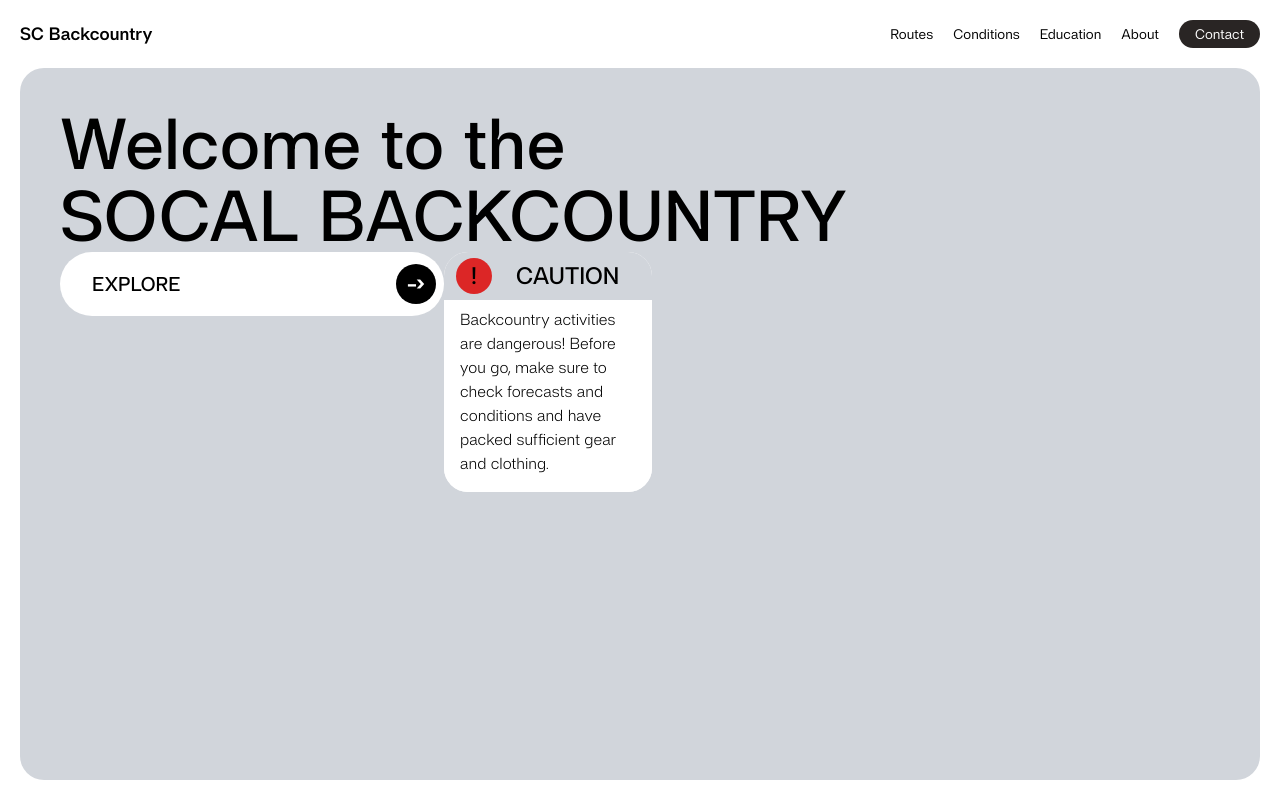
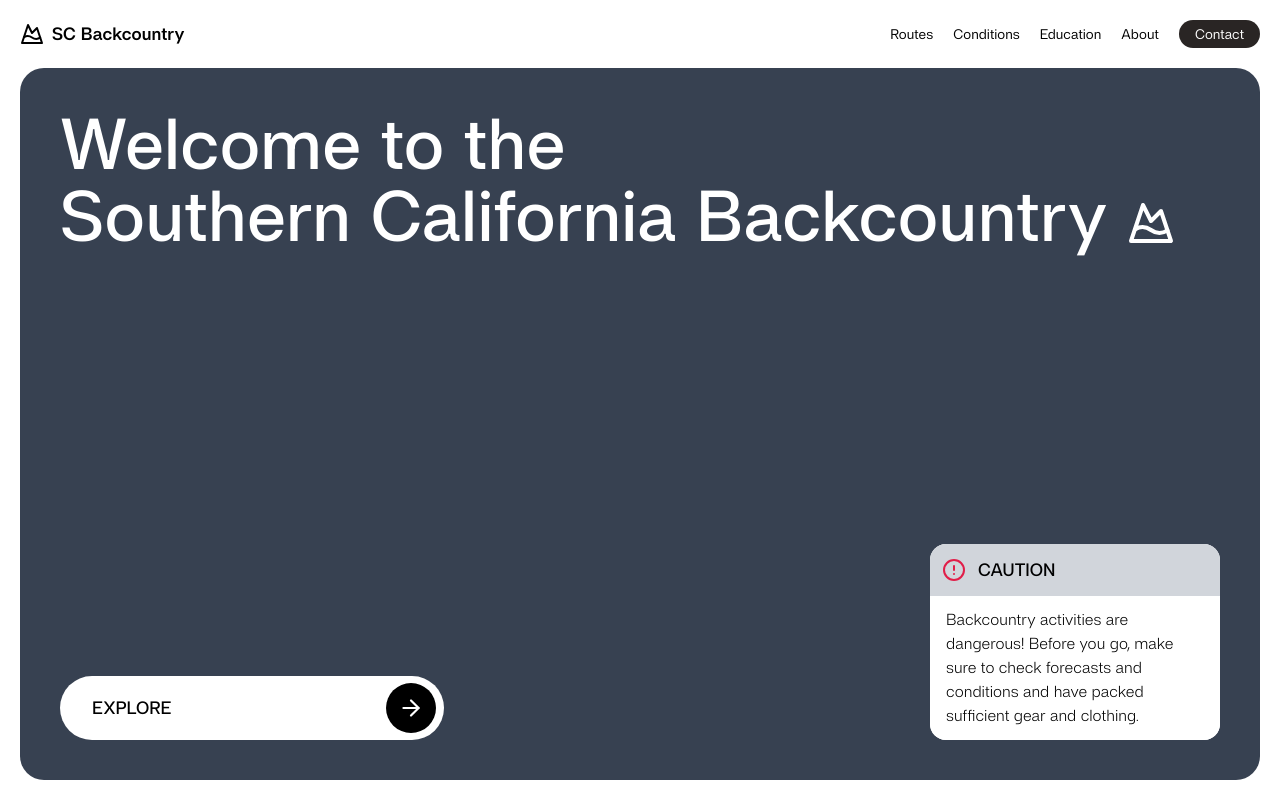
Before and after one commit to dawsonmai/sc-backcountry, a Next.js app: page / in a window 1280 px wide. Shown: the top 800 px of the page. Built offline with nearby package versions, Linux system fonts and the light colour scheme.

Commit message:
logo + other upgrades

```diff
--- a/src/components/home/Header.tsx
+++ b/src/components/home/Header.tsx
@@ -1,7 +1,13 @@
+import Link from "next/link";
+import { MountainSnow } from "lucide-react";
+
 const Header = () => {
 	return (
 		<div className="flex sm:flex-row flex-col items-center sm:justify-between pb-5 bg-transparent">
-			<h1 className="text-lg font-semibold">SC Backcountry</h1>
+			<Link href="/" className="flex flex-row items-center gap-2">
+				<MountainSnow className="inline size-6" />
+				<h1 className="text-lg font-semibold">SC Backcountry</h1>
+			</Link>
 
 			<div className=" flex text-sm gap-5 items-center">
 				<p>Routes</p>
--- a/src/components/home/IntroImage.tsx
+++ b/src/components/home/IntroImage.tsx
@@ -1,52 +1,30 @@
+import { ArrowRight, CircleAlert, MountainSnow } from "lucide-react";
+
 const IntroImage = () => {
 	return (
-		<div className="flex flex-col flex-grow bg-gray-300 w-full rounded-3xl p-10">
-			<h1 className="text-7xl font-medium">
+		<div className="flex flex-col flex-grow bg-gray-700 w-full rounded-3xl p-10 justify-between">
+			<h1 className="inline text-7xl font-medium text-white">
 				Welcome to the <br />
-				SOCAL BACKCOUNTRY
+				Southern California Backcountry <MountainSnow className="inline size-12" />
 			</h1>
 
-			<div className="flex flex-row">
+			<div className="flex flex-row justify-between items-end">
 				<div className="bg-white rounded-full w-96 h-16 flex items-center justify-between pl-8 pr-2">
-					<h2 className="text-black font-medium text-left uppercase text-xl">Explore</h2>
-					<button className="bg-black rounded-full text-white h-10 w-10 text-center font-bold text-xl">-&gt;</button>
+					<h2 className="text-black font-medium text-left uppercase text-lg">Explore</h2>
+					<button className="bg-black rounded-full text-white p-3 justify-center items-center text-center font-bold text-xl">
+						<ArrowRight color="white" size={26} />
+					</button>
 				</div>
-				<div className="bg-white rounded-3xl w-52 h-60">
-					<div className="bg-gray-300 w-full h-1/5 rounded-t-3xl flex items-center p-3 gap-6">
-						<div className="bg-red-600 rounded-full h-9 w-9 flex items-center justify-center">
-							<h2 className="text-black font-medium text-2xl">!</h2>
-						</div>
-						<h2 className="text-black font-medium text-2xl uppercase">Caution</h2>
+				<div className="bg-white rounded-2xl w-1/4">
+					<div className="flex flex-row bg-gray-300 w-full h-1/5 rounded-t-2xl items-center p-3 gap-3">
+						<CircleAlert className="text-rose-600 size-6" />
+						<h2 className="text-black font-medium text-lg uppercase">Caution</h2>
 					</div>
-					<div className="h-4/5 w-full rounded-b-3xl bg-white px-4 py-2">
+					<div className="h-4/5 w-full rounded-b-2xl bg-white px-4 py-3">
 						<p className="font-light">Backcountry activities are dangerous! Before you go, make sure to check forecasts and conditions and have packed sufficient gear and clothing.</p>
 					</div>
 				</div>
 			</div>
-
-			{/* <div className="bg-transparent w-full h-2/5 text-left p-14 text-white flex items-center">
-				<h1 className="text-7xl font-semibold">
-					Welcome to the <br />
-					SOCAL BACKCOUNTRY
-				</h1>
-			</div>
-			<div className="bg-transparent w-full h-3/5 flex p-14 items-center justify-between">
-				<div className="bg-white rounded-full w-96 h-16 flex items-center justify-between pl-8 pr-2">
-					<h2 className="text-black font-medium text-left uppercase text-xl">Explore</h2>
-					<button className="bg-black rounded-full text-white rounded-full h-10 w-10 text-center font-bold text-xl">-&gt;</button>
-				</div>
-				<div className="bg-white rounded-3xl w-52 h-60">
-					<div className="bg-gray-300 w-full h-1/5 rounded-t-3xl flex items-center p-3 gap-6">
-						<div className="bg-red-600 rounded-full h-9 w-9 flex items-center justify-center">
-							<h2 className="text-black font-medium text-2xl">!</h2>
-						</div>
-						<h2 className="text-black font-medium text-2xl uppercase">Caution</h2>
-					</div>
-					<div className="h-4/5 w-full rounded-b-3xl bg-white px-4 py-2">
-						<p className="font-light">Backcountry activities are dangerous! Before you go, make sure to check forecasts and conditions and have packed sufficient gear and clothing.</p>
-					</div>
-				</div>
-			</div> */}
 		</div>
 	);
 };
```
